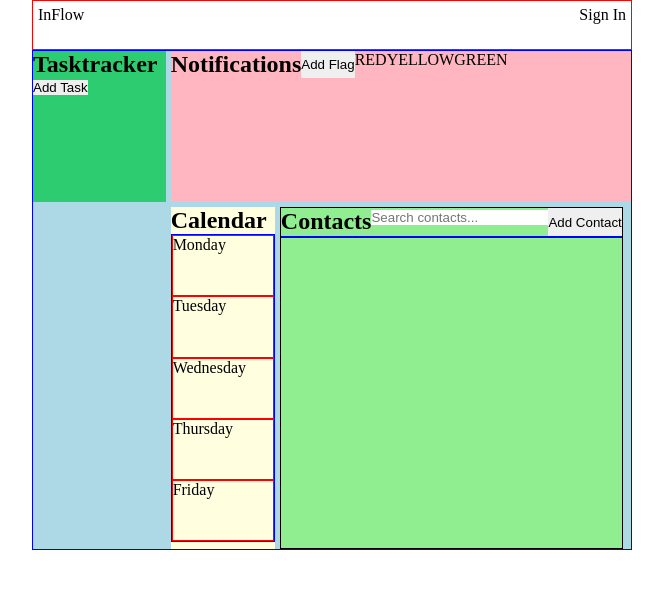
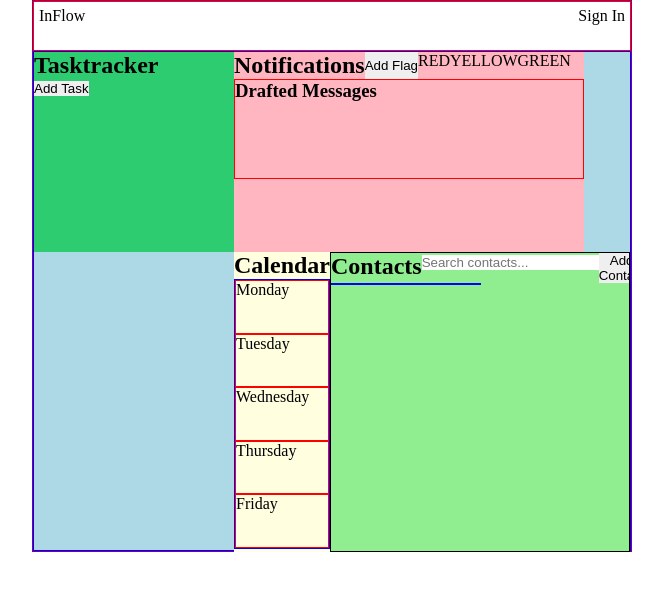
Before and after one commit to EdGitDonald/MajorProjet, a React (Vite) app: page / in a window 1280 px wide. Shown: the top 590 px of the page, without its empty margins (308-971 px from the left). Built offline with nearby package versions, Linux system fonts and the light colour scheme.

Commit message:
Functional sending message component

```diff
--- a/src/App.jsx
+++ b/src/App.jsx
@@ -3,9 +3,8 @@ import './App.css'
 import Homepage from './Pages/Homepage/Homepage'
 
 
+
 function App() {
-
-
   return (
     <div>
     <Homepage />
--- a/src/Components/Contacts/Contacts.css
+++ b/src/Components/Contacts/Contacts.css
@@ -3,7 +3,8 @@
     background-color: lightgreen;
     grid-area: contacts;
     border: 1px solid black;
-    max-width:max-content;
+    width: 300px;
+    height: 300px;
   }
 
   .Contacts-container {
@@ -14,6 +15,9 @@
 
   .Contacts-list {
     border: 1px solid blue;
+    align-items: center;
+    width: 150px;
+    flex-wrap: wrap;
     white-space: nowrap;  /* Add this line to keep contacts in a single row */
     overflow-x: auto;  /* Add this line to enable horizontal scrolling */
     display: flex;
--- a/src/Components/Contacts/Contacts.jsx
+++ b/src/Components/Contacts/Contacts.jsx
@@ -1,14 +1,20 @@
+
 import React, { useState } from 'react';
 import Modal from 'react-modal';
 import './Contacts.css';
 
-function Contacts() {
+function Contacts({ updateDraftedMessages }) {
   const [isOpen, setIsOpen] = useState(false);
   const [newContactName, setNewContactName] = useState('');
   const [newContactEmail, setNewContactEmail] = useState('');
   const [newContactImage, setNewContactImage] = useState('');
   const [contacts, setContacts] = useState([]);
   const [searchInput, setSearchInput] = useState('');
+
+  // New state variables for handling messages
+  const [isMessageModalOpen, setMessageModalOpen] = useState(false);
+  const [draftedMessage, setDraftedMessage] = useState('');
+  const [currentContact, setCurrentContact] = useState(null);
 
   const openModal = () => {
     setIsOpen(true);
@@ -19,6 +25,15 @@ function Contacts() {
 
   const closeModal = () => {
     setIsOpen(false);
+  };
+
+  const openMessageModal = (contact) => {
+    setCurrentContact(contact);
+    setMessageModalOpen(true);
+  };
+
+  const closeMessageModal = () => {
+    setMessageModalOpen(false);
   };
 
   const handleAddContact = () => {
@@ -36,6 +51,25 @@ function Contacts() {
 
   const handleRemoveContact = (index) => {
     setContacts((prevContacts) => prevContacts.filter((_, i) => i !== index));
+  };
+
+  const handleSendMessage = () => {
+    if (currentContact) {
+      // For now, let's just add the drafted message to Notifications
+      console.log('Sending Message:', draftedMessage);
+
+      // Close the message modal after sending the message
+      closeMessageModal();
+
+      // Update drafted messages in the parent component
+      updateDraftedMessages({
+        contact: currentContact,
+        message: draftedMessage,
+      });
+
+      // Clear drafted message state
+      setDraftedMessage('');
+    }
   };
 
   // Filter contacts based on the search input
@@ -122,6 +156,51 @@ function Contacts() {
         </div>
       </Modal>
 
+      {/* Modal for sending a new message */}
+      <Modal
+        isOpen={isMessageModalOpen}
+        onRequestClose={closeMessageModal}
+        style={{
+          overlay: {
+            top: 0,
+            left: 0,
+            right: 0,
+            bottom: 0,
+            backgroundColor: 'rgba(0, 0, 0, 0.5)',
+          },
+          content: {
+            position: 'absolute',
+            top: '50%',
+            left: '50%',
+            transform: 'translate(-50%, -50%)',
+            maxWidth: '300px',
+            margin: 'auto',
+          },
+        }}
+      >
+        <div>
+          <button className='modal-close-btn' onClick={closeMessageModal}>
+            Close
+          </button>
+
+          {/* Form for sending a new message */}
+          <form>
+          <div>
+              <h2>Send Message</h2>
+              <textarea
+                name='message'
+                value={draftedMessage}
+                onChange={(e) => setDraftedMessage(e.target.value)}
+                placeholder='Type your message...'
+              />
+            </div>
+            <button type='button' onClick={handleSendMessage}>
+              Send Message
+            </button>
+          </form>
+        </div>
+      </Modal>
+
       {/* Display the list of contacts */}
       <div className='Contacts-list'>
         {filteredContacts.map((contact, index) => (
@@ -130,7 +209,7 @@ function Contacts() {
             <div>
               <p>{contact.name}</p>
             </div>
-            <button>Msg</button>
+            <button onClick={() => openMessageModal(contact)}>Msg</button>
             <button>Voice memo</button>
             <button>Camera</button>
             <button onClick={() => handleRemoveContact(index)}>Remove</button>
--- a/src/Components/Notifications/Notifications.css
+++ b/src/Components/Notifications/Notifications.css
@@ -1,6 +1,8 @@
 .Notifications{
     background-color: lightpink;
     grid-area: notification;
+    width: 350px;
+
 }
 
 .Notifications-container{
@@ -11,3 +13,8 @@
     display: flex;
     justify-content: space-around;
 }
+
+.Drafted-messages{
+    border: solid 1px red;
+    height: 100px;
+}
--- a/src/Components/Notifications/Notifications.jsx
+++ b/src/Components/Notifications/Notifications.jsx
@@ -1,7 +1,12 @@
-import React from 'react'
-import './Notifications.css'
+import React, { useState } from 'react';
+import './Notifications.css';
 
-function Notifications() {
+function Notifications({ draftedMessages, removeNotification }) {
+  const handleRemoveNotification = (index) => {
+    // Call the removeNotification function from the parent component
+    removeNotification(index);
+  };
+
   return (
     <div className='Notifications'>
       <div className='Notifications-container'>
@@ -11,13 +16,26 @@ function Notifications() {
           <p>RED</p>
           <p>YELLOW</p>
           <p>GREEN</p>
-
         </nav>
-
       </div>
 
+      {/* Display the drafted messages */}
+      <div className='Drafted-messages'>
+        <h3>Drafted Messages</h3>
+        <ul>
+          {draftedMessages.map((message, index) => (
+            <li key={index}>
+              <p>Contact: {message.contact.name}</p>
+              <p>Message: {message.message}</p>
+              <button onClick={() => handleRemoveNotification(index)}>
+                Remove
+              </button>
+            </li>
+          ))}
+        </ul>
       </div>
-  )
+    </div>
+  );
 }
 
-export default Notifications
+export default Notifications;
--- a/src/Components/Tasktracker/Tasktracker.css
+++ b/src/Components/Tasktracker/Tasktracker.css
@@ -1,7 +1,10 @@
 /* Add the following styles to your existing CSS */
+
+
 .tasktracker{
     background-color: #2ecc71;
-    height: px;
+    width: 200px;
+    height: 200px;
 }
 
 
--- a/src/Pages/Homepage/Homepage.css
+++ b/src/Pages/Homepage/Homepage.css
@@ -1,12 +1,13 @@
 .Homepage-container {
+    border: 1px solid purple;
     max-width: 600px; /* Set your desired maximum width */
     margin: 0 auto;    /* Center the container on the page */
   }
 
 .Homepage-display{
     background-color: lightblue;
+    max-width: 100%;
     display: grid;
-    gap: 5px;
     grid-template-areas:
     'tasktracker notification notification'
     'tasktracker calendar contacts'
--- a/src/Pages/Homepage/Homepage.jsx
+++ b/src/Pages/Homepage/Homepage.jsx
@@ -7,15 +7,30 @@ import Calendar from '../../Components/Calendar/Calendar'
 import Contacts from '../../Components/Contacts/Contacts'
 
 function Homepage() {
+    const [draftedMessages, setDraftedMessages] = useState([]);
+
+    const updateDraftedMessages = (message) => {
+        console.log('Received drafted message:', message);
+        setDraftedMessages((prevMessages) => [...prevMessages, message]);
+      };
+
+      const removeNotification = (index) => {
+        // Implement logic to remove the notification at the specified index
+        setDraftedMessages((prevMessages) => [
+          ...prevMessages.slice(0, index),
+          ...prevMessages.slice(index + 1),
+        ]);
+      };
 
   return (
     <div className='Homepage-container'>
     <Header />
     <div className='Homepage-display'>
-        <Contacts />
-        <Notifications />
-        <Calendar />
         <Tasktracker />
+        <Calendar  />
+        <Contacts updateDraftedMessages={updateDraftedMessages}/>
+        <Notifications draftedMessages={draftedMessages} removeNotification={removeNotification} />
+
     </div>
   </div>
   )
```
Also changed, not shown: src/Components/Tasktracker/editsave.jsx (deleted). Lines whose indentation alone changed are shown as unchanged.
